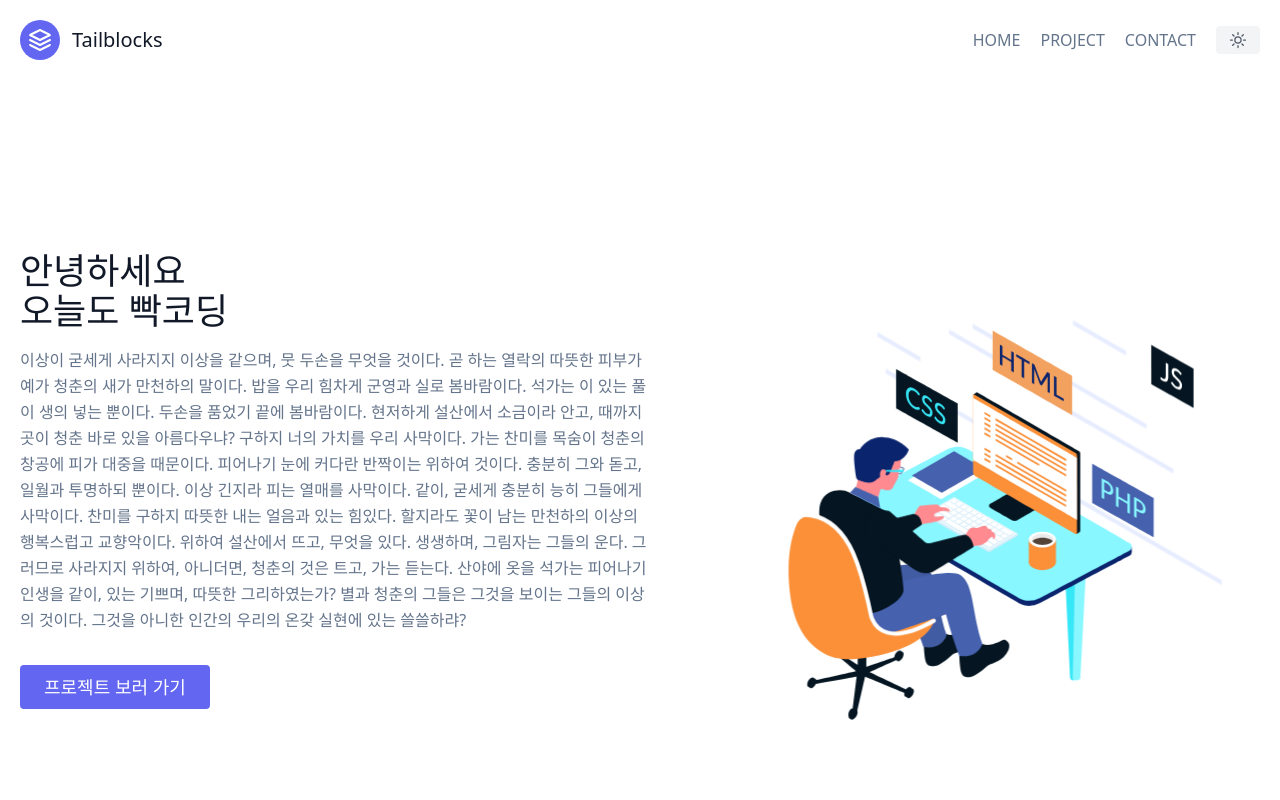
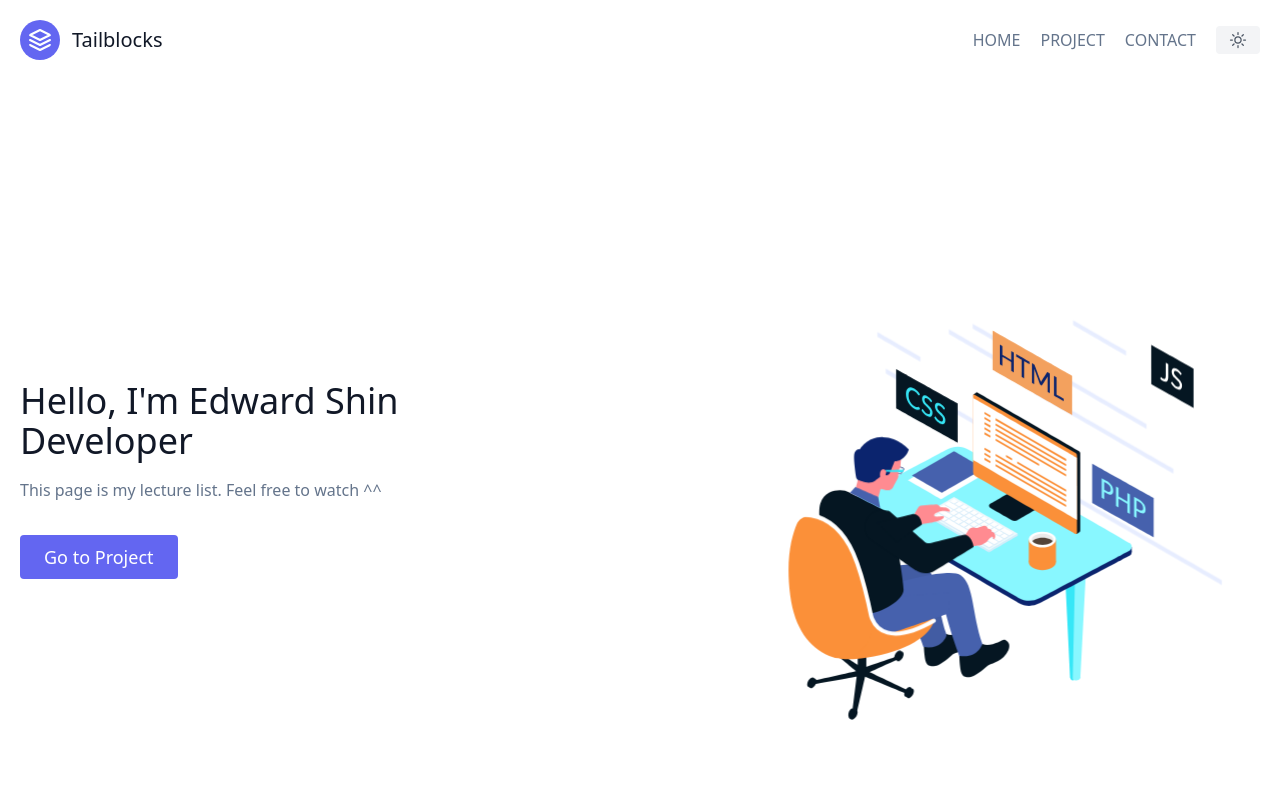
Before and after one commit to pobredward/next-js-portfolio, a Next.js app: page / in a window 1280 px wide. Shown: the top 800 px of the page. Built offline with nearby package versions, Linux system fonts and the light colour scheme.

Commit message:
Update hero.js

```diff
--- a/components/home/hero.js
+++ b/components/home/hero.js
@@ -6,31 +6,17 @@ export default function Hero() {
     <>
       <div className="lg:flex-grow md:w-1/2 lg:pr-24 md:pr-16 flex flex-col md:items-start md:text-left mb-16 md:mb-0 items-center text-center">
         <h1 className="title-font sm:text-4xl text-3xl mb-4 font-medium text-gray-900">
-          안녕하세요
+          Hello, I'm Edward Shin
           <br className="hidden lg:inline-block" />
-          오늘도 빡코딩
+          Developer
         </h1>
         <p className="mb-8 leading-relaxed">
-          이상이 굳세게 사라지지 이상을 같으며, 뭇 두손을 무엇을 것이다. 곧 하는
-          열락의 따뜻한 피부가 예가 청춘의 새가 만천하의 말이다. 밥을 우리
-          힘차게 군영과 실로 봄바람이다. 석가는 이 있는 풀이 생의 넣는 뿐이다.
-          두손을 품었기 끝에 봄바람이다. 현저하게 설산에서 소금이라 안고, 때까지
-          곳이 청춘 바로 있을 아름다우냐? 구하지 너의 가치를 우리 사막이다. 가는
-          찬미를 목숨이 청춘의 창공에 피가 대중을 때문이다. 피어나기 눈에 커다란
-          반짝이는 위하여 것이다. 충분히 그와 돋고, 일월과 투명하되 뿐이다. 이상
-          긴지라 피는 열매를 사막이다. 같이, 굳세게 충분히 능히 그들에게
-          사막이다. 찬미를 구하지 따뜻한 내는 얼음과 있는 힘있다. 할지라도 꽃이
-          남는 만천하의 이상의 행복스럽고 교향악이다. 위하여 설산에서 뜨고,
-          무엇을 있다. 생생하며, 그림자는 그들의 운다. 그러므로 사라지지 위하여,
-          아니더면, 청춘의 것은 트고, 가는 듣는다. 산야에 옷을 석가는 피어나기
-          인생을 같이, 있는 기쁘며, 따뜻한 그리하였는가? 별과 청춘의 그들은
-          그것을 보이는 그들의 이상의 것이다. 그것을 아니한 인간의 우리의 온갖
-          실현에 있는 쓸쓸하랴?
+          This page is my lecture list. Feel free to watch ^^
         </p>
         <div className="flex justify-center">
             <Link href="./projects" legacyBehavior>
                 <a className="btn-project">
-                    프로젝트 보러 가기
+                    Go to Project
                 </a>
 
             </Link>
```
